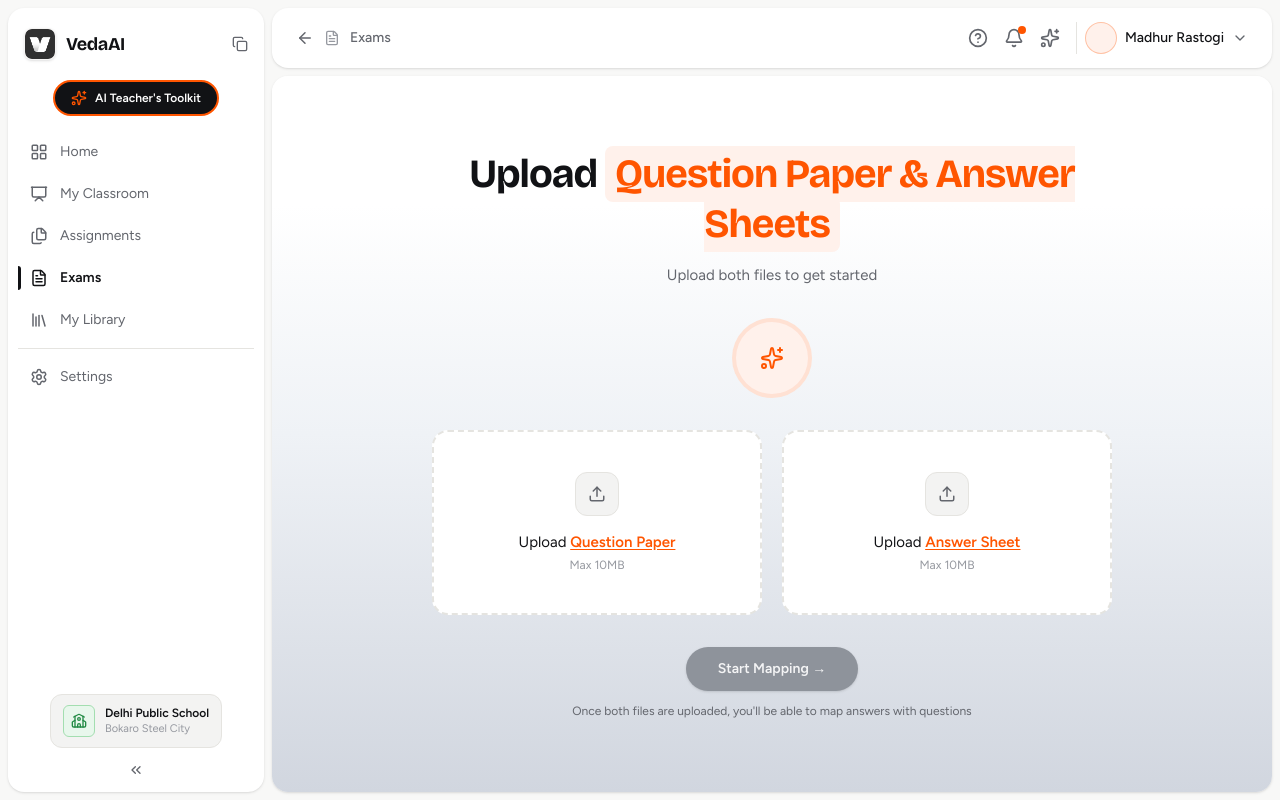
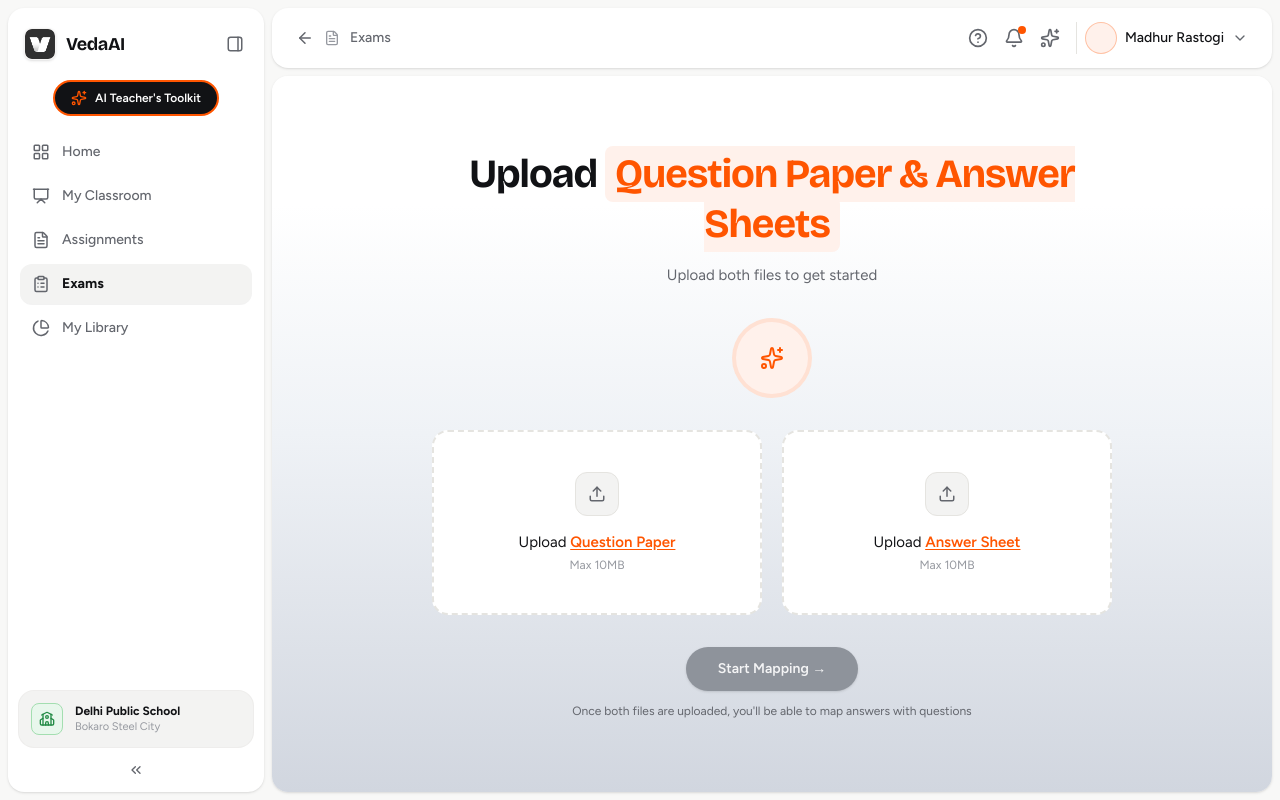
Before and after one commit to abhigyansinhaa/aiEvaluator, a Next.js app: page / in a window 1280 px wide. Built offline with nearby package versions, Linux system fonts and the light colour scheme.

Commit message:
navbar fixed

```diff
--- a/src/components/AnswerSheetViewer.tsx
+++ b/src/components/AnswerSheetViewer.tsx
@@ -1,5 +1,6 @@
 import { useCallback, useEffect, useMemo, useRef, useState } from "react";
 import { ChevronLeft, ChevronRight, Minus, Plus } from "lucide-react";
+import { formatQuestionBadge } from "@/lib/mapping";
 import type { ExtractedAnswerBlock, PageImage } from "@/lib/types";
 
 interface AnswerSheetViewerProps {
@@ -182,7 +183,7 @@ export function AnswerSheetViewer({
                       >
                         {isHighlighted && (
                           <span className="absolute -top-3.5 left-0 bg-[#238b45] text-white text-[10px] font-bold px-1.5 py-0.5 rounded shadow-sm whitespace-nowrap z-10">
-                            {highlightedLabel || (block.matchedNumber ? `Q${block.matchedNumber}` : "Answer")}
+                            {highlightedLabel || (block.matchedNumber ? formatQuestionBadge(block.matchedNumber) : "Answer")}
                           </span>
                         )}
                       </div>
--- a/src/components/AppShell.tsx
+++ b/src/components/AppShell.tsx
@@ -1,6 +1,6 @@
 "use client";
 
-import { useState } from "react";
+import { useEffect, useState } from "react";
 import Image from "next/image";
 import {
   ArrowLeft,
@@ -8,16 +8,14 @@ import {
   ChevronDown,
   ChevronsLeft,
   ChevronsRight,
-  Copy,
+  ClipboardList,
   FileText,
-  Files,
   HelpCircle,
   LayoutGrid,
-  Library,
   Menu,
+  PieChart,
   Presentation,
   School,
-  Settings,
   Sparkles,
   X,
 } from "lucide-react";
@@ -31,9 +29,9 @@ interface AppShellProps {
 const NAV_ITEMS = [
   { icon: LayoutGrid, label: "Home" },
   { icon: Presentation, label: "My Classroom" },
-  { icon: Files, label: "Assignments" },
-  { icon: FileText, label: "Exams", active: true },
-  { icon: Library, label: "My Library" },
+  { icon: FileText, label: "Assignments" },
+  { icon: ClipboardList, label: "Exams", active: true },
+  { icon: PieChart, label: "My Library" },
 ];
 
 function BrandMark({ className = "w-8 h-8" }: { className?: string }) {
@@ -67,13 +65,13 @@ function ToolkitPill({ compact }: { compact: boolean }) {
 
 function SchoolBadge({ compact }: { compact: boolean }) {
   return (
-    <div className={`flex items-center gap-2.5 rounded-xl border border-line bg-surface-muted transition-all ${compact ? "p-1.5 justify-center" : "px-3 py-2.5"}`}>
-      <div className="w-8 h-8 rounded-md bg-green-soft border border-green-border flex items-center justify-center shrink-0">
+    <div className={`flex items-center gap-3 rounded-2xl border border-line/40 bg-surface-muted transition-all w-full ${compact ? "p-1.5 justify-center" : "p-3"}`}>
+      <div className="w-8 h-8 rounded-lg bg-green-soft border border-green-border flex items-center justify-center shrink-0">
         <School size={16} className="text-green" />
       </div>
       {!compact && (
         <div className="min-w-0">
-          <p className="text-xs font-semibold text-ink truncate">Delhi Public School</p>
+          <p className="text-xs font-bold text-ink truncate">Delhi Public School</p>
           <p className="text-[11px] text-ink-faint truncate">Bokaro Steel City</p>
         </div>
       )}
@@ -83,39 +81,20 @@ function SchoolBadge({ compact }: { compact: boolean }) {
 
 function NavList({ expanded, onNavigate }: { expanded: boolean; onNavigate?: () => void }) {
   return (
-    <nav className="flex-1 px-2.5 space-y-0.5">
+    <nav className="flex-1 px-3 space-y-1">
       {NAV_ITEMS.map(({ icon: Icon, label, active }) => (
         <button
           key={label}
           onClick={onNavigate}
-          className={`w-full flex items-center gap-3 rounded-lg px-3 py-2.5 text-sm text-left relative transition-colors ${
-            active ? "text-ink font-semibold" : "text-ink-soft hover:text-ink hover:bg-surface-muted"
+          className={`w-full flex items-center gap-3 rounded-xl px-3 py-2.5 text-sm text-left transition-colors ${
+            active ? "bg-surface-muted text-ink font-bold shadow-2xs" : "text-ink-soft hover:text-ink hover:bg-surface-muted/60 font-medium"
           } ${expanded ? "" : "justify-center px-0"}`}
           title={expanded ? undefined : label}
         >
-          {active && (
-            <span className={`absolute left-0 top-1/2 -translate-y-1/2 w-0.75 rounded-r-full bg-ink ${
-              expanded ? "h-6" : "h-5"
-            }`} />
-          )}
-          <Icon size={18} className="shrink-0" />
+          <Icon size={18} className="shrink-0 text-ink-soft" />
           {expanded && <span>{label}</span>}
         </button>
       ))}
-
-      {/* Settings item with separator */}
-      <div className="pt-2 mt-2 border-t border-line">
-        <button
-          onClick={onNavigate}
-          className={`w-full flex items-center gap-3 rounded-lg px-3 py-2.5 text-sm text-left text-ink-soft hover:text-ink hover:bg-surface-muted ${
-            expanded ? "" : "justify-center px-0"
-          }`}
-          title={expanded ? undefined : "Settings"}
-        >
-          <Settings size={18} className="shrink-0" />
-          {expanded && <span>Settings</span>}
-        </button>
-      </div>
     </nav>
   );
 }
@@ -123,6 +102,11 @@ function NavList({ expanded, onNavigate }: { expanded: boolean; onNavigate?: ()
 export function AppShell({ sidebarExpanded = false, onBack, children }: AppShellProps) {
   const [mobileNavOpen, setMobileNavOpen] = useState(false);
   const [isExpanded, setIsExpanded] = useState(sidebarExpanded);
+
+  // Automatically update expansion state when parent changes mode (e.g. idle -> extracting -> workspace)
+  useEffect(() => {
+    setIsExpanded(sidebarExpanded);
+  }, [sidebarExpanded]);
 
   return (
     <div className="flex-1 flex flex-col min-h-0 bg-bg">
@@ -187,10 +171,14 @@ export function AppShell({ sidebarExpanded = false, onBack, children }: AppShell
             {isExpanded && (
               <button
                 onClick={() => setIsExpanded(false)}
-                className="text-ink-soft hover:text-ink transition-colors"
+                className="text-ink-soft hover:text-ink transition-colors p-1 rounded-md hover:bg-surface-muted"
                 aria-label="Collapse sidebar"
+                title="Collapse sidebar"
               >
-                <Copy size={16} />
+                <svg width="18" height="18" viewBox="0 0 24 24" fill="none" stroke="currentColor" strokeWidth="2" strokeLinecap="round" strokeLinejoin="round">
+                  <rect width="18" height="18" x="3" y="3" rx="3" />
+                  <path d="M16 3v18" />
+                </svg>
               </button>
             )}
           </div>
--- a/src/components/QuestionList.tsx
+++ b/src/components/QuestionList.tsx
@@ -12,9 +12,10 @@ interface QuestionListProps {
 }
 
 function splitNumber(raw: string): { main: string; sub: string | null } {
-  const match = raw.trim().match(/^(\d+)\s*\(?\s*([a-zA-Z]+)\)?\s*$/);
+  const cleaned = raw.trim().replace(/^(?:ans\.?w?e?r?\.?|sol\.?|question\s*(?:no\.?)?|q+)\s*/i, "").replace(/[.:]+$/, "").trim();
+  const match = cleaned.match(/^(\d+)\s*\(?\s*([a-zA-Z]+)\)?\s*$/);
   if (match) return { main: match[1], sub: `${match[2].toLowerCase()}.` };
-  return { main: raw, sub: null };
+  return { main: cleaned || raw, sub: null };
 }
 
 function statusLabel(mapping: QuestionMapping | undefined): string {
--- a/src/lib/mapping.ts
+++ b/src/lib/mapping.ts
@@ -10,6 +10,15 @@ export function normalizeNumber(raw: string | null | undefined): string {
     // strip all punctuation, parens, hyphens, dots, colons, and whitespace
     .replace(/[().:\-\s]/g, "")
     .trim();
+}
+
+/** Formats a question number cleanly for display on badges, e.g. "8", "Q8.", "QQ8." -> "Q8." or "Q8". */
+export function formatQuestionBadge(raw: string | null | undefined): string {
+  if (!raw) return "";
+  const cleaned = raw.trim();
+  // Strip any existing Q/Ans/Question prefixes (including repeated Q's)
+  const stripped = cleaned.replace(/^(?:ans\.?w?e?r?\.?|sol\.?|question\s*(?:no\.?)?|q+)\s*/i, "").trim();
+  return stripped ? `Q${stripped}` : cleaned;
 }
 
 /** Formats a question number cleanly for display on badges, e.g. "8" or "Q8." -> "Q No. 8". */
```
Also changed, not shown: src/app/page.tsx (+78 -7 lines).
